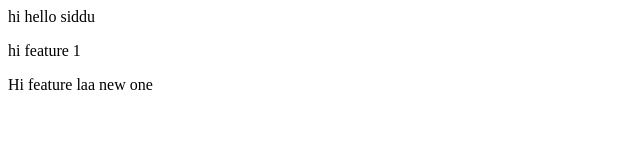
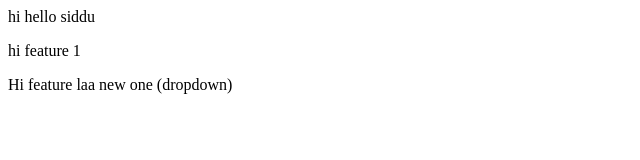
Before and after one commit to Sridhar-venkata/LocalRepo, a plain HTML site: page index.html in a window 1280 px wide. Shown: the whole page, without its empty margins (0-640 px from the left). Drawn offline with Linux system fonts and the light colour scheme.

Commit message:
add dropdown

```diff
--- a/index.html
+++ b/index.html
@@ -1,4 +1,4 @@
 <p> hi hello siddu</p>
 <p> hi feature 1 </p>
 
-<P> Hi feature laa  new one</P>
+<P> Hi feature laa  new one (dropdown)</P>
```
